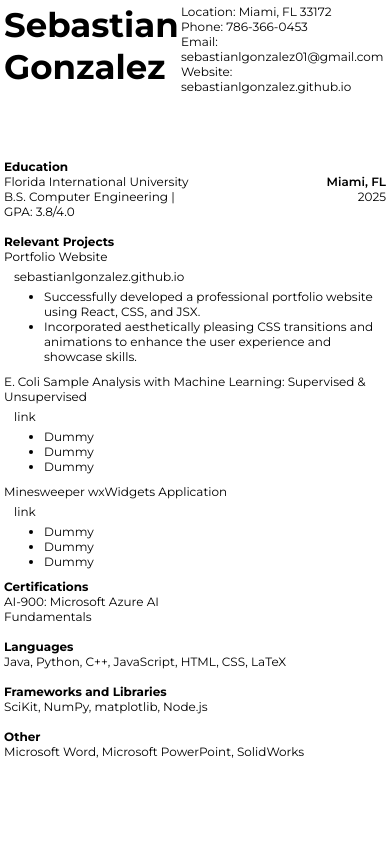
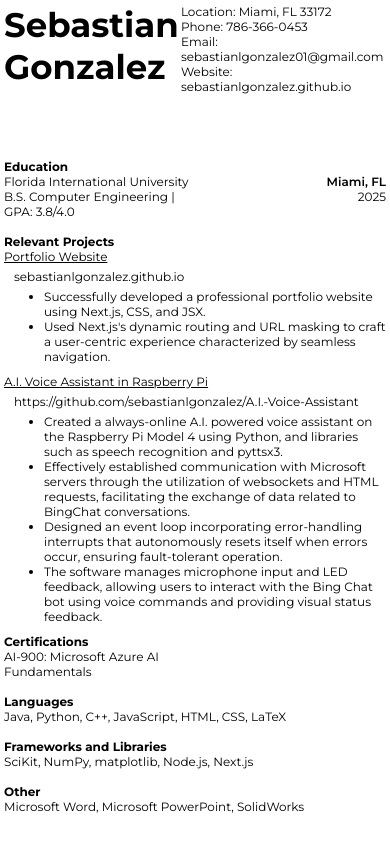
Before and after one commit to sebastianlgonzalez/sebastianlgonzalez.github.io, a Next.js app: page /projects/resume in a window 390 px wide. Built offline with nearby package versions, Linux system fonts and the light colour scheme; a web font is replaced by a local one.

Commit message:
fits full iphone screen fixed favicon and things

```diff
--- a/components/Landing/Landing.js
+++ b/components/Landing/Landing.js
@@ -4,7 +4,7 @@ export default function Landing() {
     <section id={styles.section}>
 
       <div id={styles.navbar}>
-        <div id={styles.version}>v0.03</div>
+        <div id={styles.version}>v0.05</div>
       </div>
 
       <div id={styles.info_wrapper}>
--- a/components/Resume/resume.html
+++ b/components/Resume/resume.html
@@ -44,7 +44,10 @@
     }
 
     .link {
-      margin: 5px 0 5px 10px
+      display: block;
+      margin: 5px 0 5px 10px;
+      text-decoration: none;
+      color: black;
     }
 
     .bold-text {
@@ -71,6 +74,10 @@
     .contact-element {
       margin-right: 0.2em;
     }
+
+    .project-title {
+      text-decoration: underline;
+    }
   </style>
 </head>
 
@@ -91,7 +98,7 @@
       <div id="education" class="margin-bottom">
         <div class="section-heading">Education</div>
         <div class="section-info">
-          <div class="red-text">Florida International University</div>
+          <div>Florida International University</div>
           <div class="bold-text end">Miami, FL</div>
           <div class="normal-text">B.S. Computer Engineering | GPA: 3.8/4.0</div>
           <div class="normal-text end">2025</div>
@@ -100,39 +107,30 @@
       <div id="projects">
         <div class="section-heading">Relevant Projects</div>
         <div class="project-info">
-          <div class="red-text">Portfolio Website</div>
-          <div class="link">sebastianlgonzalez.github.io</div>
+          <div class="project-title">Portfolio Website</div>
+          <a href="sebastianlgonzalez.github.io" class="link">sebastianlgonzalez.github.io</a>
           <ul class="bullets">
-            <li>Successfully developed a professional portfolio website using React, CSS, and JSX.</li>
-            <li>Incorporated aesthetically pleasing CSS transitions and animations to enhance the user experience and
-              showcase skills.</li>
+            <li>Successfully developed a professional portfolio website using Next.js, CSS, and JSX.</li>
+            <li>Used Next.js's dynamic routing and URL masking to craft a user-centric experience characterized by seamless navigation.</li>
           </ul>
         </div>
         <div class="project-info">
-          <div class="red-text">
-            E. Coli Sample Analysis with Machine Learning: Supervised & Unsupervised
+          <div class="project-title">
+            A.I. Voice Assistant in Raspberry Pi
           </div>
-          <div class="link">link</div>
+          <a class="link" href="https://github.com/sebastianlgonzalez/A.I.-Voice-Assistant">https://github.com/sebastianlgonzalez/A.I.-Voice-Assistant</a>
           <ul class="bullets">
-            <li>Dummy</li>
-            <li>Dummy</li>
-            <li>Dummy</li>
-          </ul>
-        </div>
-        <div class="project-info">
-          <div class="red-text">Minesweeper wxWidgets Application</div>
-          <div class="link">link</div>
-          <ul class="bullets">
-            <li>Dummy</li>
-            <li>Dummy</li>
-            <li>Dummy</li>
+            <li>Created a always-online A.I. powered voice assistant on the Raspberry Pi Model 4 using Python, and libraries such as speech recognition and pyttsx3.</li>
+            <li>Effectively established communication with Microsoft servers through the utilization of websockets and HTML requests, facilitating the exchange of data related to BingChat conversations.</li>
+            <li>Designed an event loop incorporating error-handling interrupts that autonomously resets itself when errors occur, ensuring fault-tolerant operation.</li>
+            <li>The software manages microphone input and LED feedback, allowing users to interact with the Bing Chat bot using voice commands and providing visual status feedback.</li>
           </ul>
         </div>
       </div>
       <div id="certifications" class="margin-bottom">
         <div class="section-heading">Certifications</div>
         <div class="section-info">
-          <div class="red-text">AI-900: Microsoft Azure AI Fundamentals</div>
+          <div>AI-900: Microsoft Azure AI Fundamentals</div>
         </div>
       </div>
       <div id="skills">
@@ -147,7 +145,7 @@
         <div>
           <div class="section-heading">Frameworks and Libraries</div>
           <div class="margin-bottom">
-            <div class="normal-text">SciKit, NumPy, matplotlib, Node.js</div>
+            <div class="normal-text">SciKit, NumPy, matplotlib, Node.js, Next.js</div>
           </div>
         </div>
         <div>
--- a/pages/index.js
+++ b/pages/index.js
@@ -7,7 +7,7 @@ export default function Home() {
       <Head>
         <title>Sebastian Gonzalez</title>
         <meta name="description" content="Portfolio" />
-        <meta name="viewport" content="width=device-width, height=device-height, initial-scale=1" />
+        <meta name="viewport" content="width=device-width, height=device-height, initial-scale=1, viewport-fit=cover" />
         <link rel="icon" href="/favicon.ico" />
       </Head>
       <main>
--- a/pages/projects/resume.js
+++ b/pages/projects/resume.js
@@ -1,4 +1,5 @@
 import { useEffect, useState } from 'react';
+import Head from 'next/head'
 import styles from '@/styles/resume.module.css'
 import resumeContent from '@/components/Resume/resume.html';
 
@@ -24,7 +25,16 @@ function Resume() {
   }, []);
 
   return (
+    <>
+    <Head>
+      <title>Sebastian Gonzalez</title>
+      <meta name="description" content="Portfolio" />
+      <meta name="viewport" content="width=device-width, height=device-height, initial-scale=1, viewport-fit=cover" />
+      <link rel="icon" href="/favicon.ico" />
+    </Head>
     <div id={styles.wrapper} dangerouslySetInnerHTML={{ __html: bodyContent }} />
+    </>
+
   );
 }
 
--- a/styles/globals.css
+++ b/styles/globals.css
@@ -1,4 +1,8 @@
 @import url('https://fonts.googleapis.com/css2?family=Lexend+Exa:wght@300;500;700&display=swap');
+
+html:has(dialog[open]) {
+  overflow: hidden;
+}
 
 body {
   font-family: 'Lexend Exa';
@@ -7,8 +11,10 @@ body {
 }
 
 main {
+  box-sizing: border-box;
   min-width: 100%;
   width: fit-content;
+  padding: env(safe-area-inset-top) env(safe-area-inset-right) env(safe-area-inset-bottom) env(safe-area-inset-left);
 }
 
 h1, h2 {
--- a/styles/project.module.css
+++ b/styles/project.module.css
@@ -1,4 +1,4 @@
 #wrapper {
-  margin-top: 20dvh;
+  margin-top: 12dvh;
   padding: 8px;
 }
--- a/styles/projects.module.css
+++ b/styles/projects.module.css
@@ -25,10 +25,10 @@
 
 .link {
   font-size: 1em;
-  width: max-content;
   transform: scaleX(125%) skew(-25deg);
   margin: 0;
   transition: 200ms ease-in-out;
+  white-space: nowrap;
 }
 
 .project:hover > .link {
--- a/styles/resume.module.css
+++ b/styles/resume.module.css
@@ -1,8 +1,8 @@
 #wrapper {
   box-sizing: border-box;
-  padding: 4px;
   background-color: white;
+  width: fit-content;
   min-width: 100%;
-  width: fit-content;
   min-height: 100dvh;
+  padding: calc(env(safe-area-inset-top) + 4px) calc(env(safe-area-inset-right) + 4px) calc(env(safe-area-inset-bottom) + 4px)  calc(env(safe-area-inset-left) + 4px);
 }
```
Also changed, not shown: pages/projects/[project].js (+9 -1 lines).
